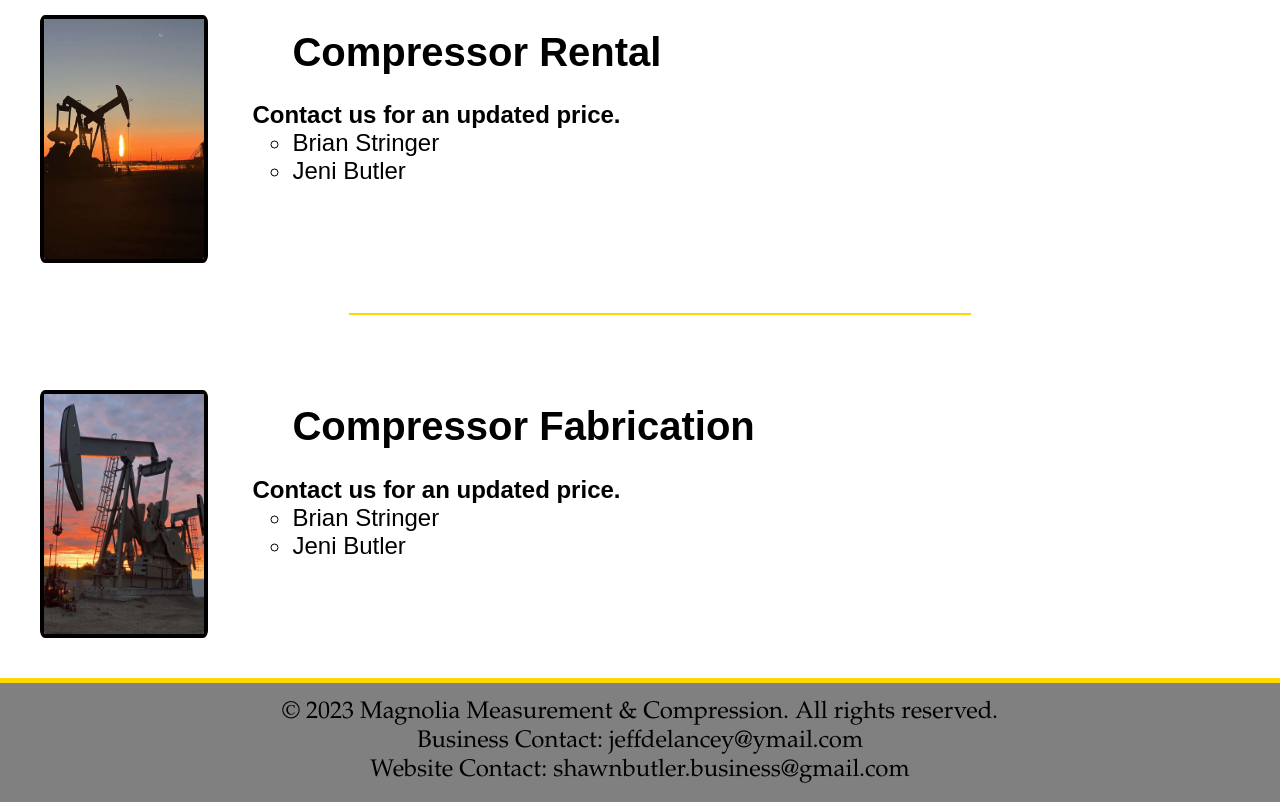
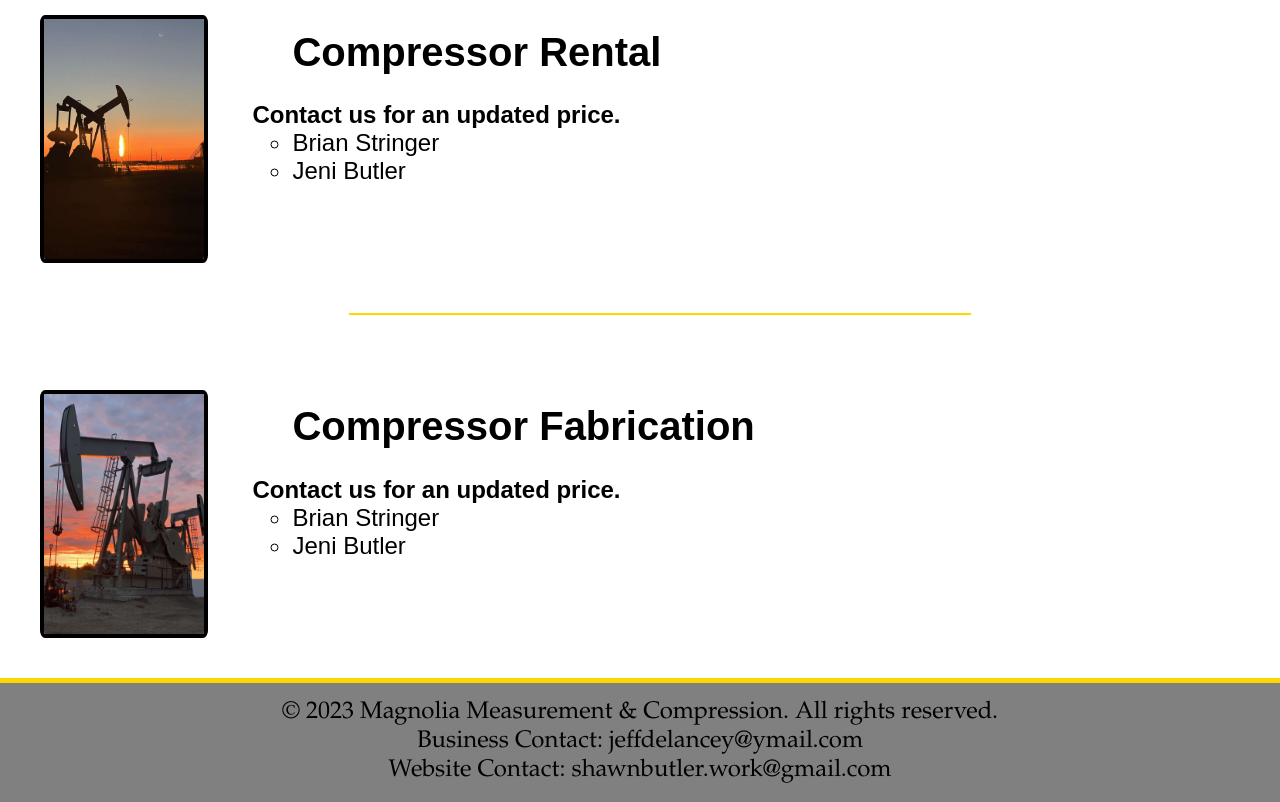
Before and after one commit to shawnbutler-work/mmc-website, a plain HTML site: page services.html in a window 1280 px wide. Shown: the part 2527-3329 px from the top of the page. Drawn offline with Linux system fonts and the light colour scheme.

Commit message:
Update services.html

```diff
--- a/services.html
+++ b/services.html
@@ -359,7 +359,7 @@
 		            </li>
 
 		            <li>
-		            	Website Contact: <a class="link" href="mailto:shawnbutler.business@gmail.com">shawnbutler.business@gmail.com</a>
+		            	Website Contact: <a class="link" href="mailto:shawnbutler.work@gmail.com">shawnbutler.work@gmail.com</a>
 		            </li>
 
 	        	</lu>
```
